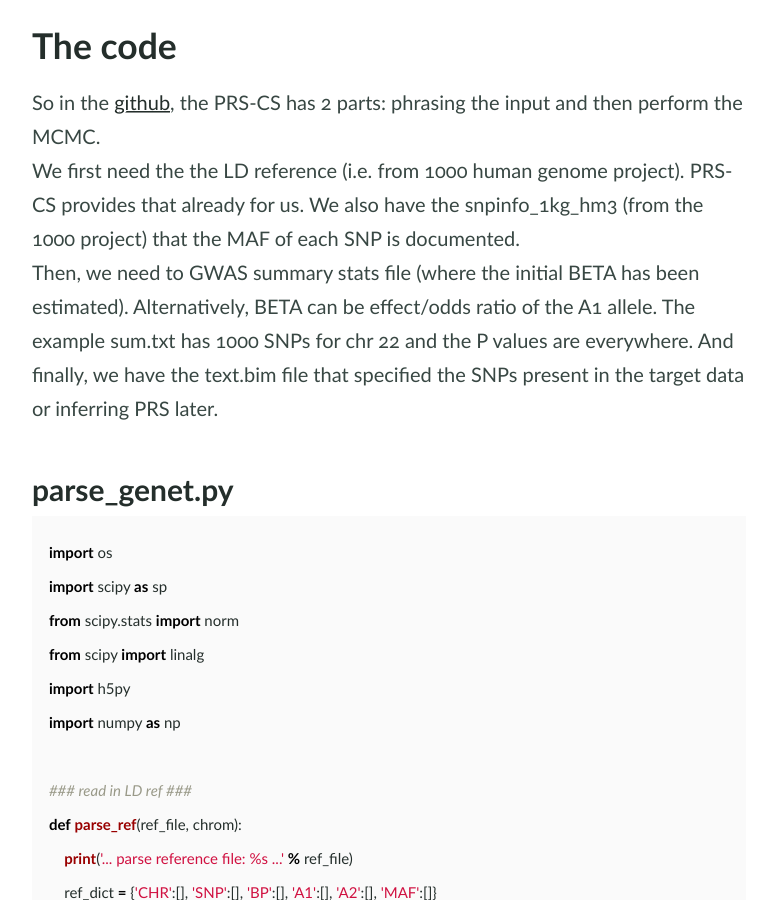
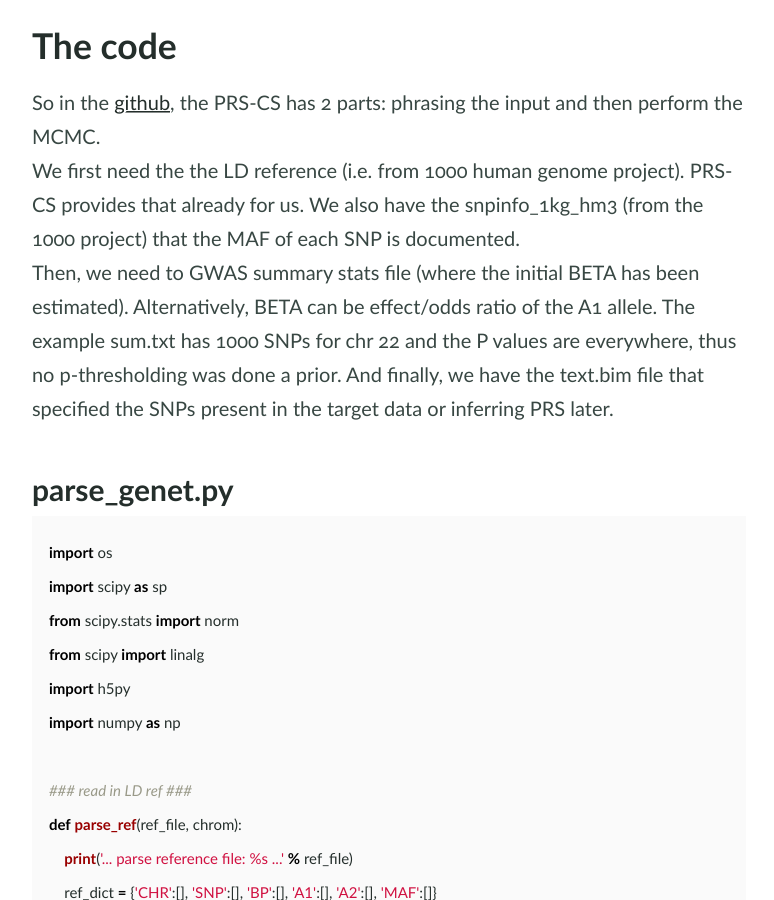
Before and after one commit to AthenACHY/AthenACHY.github.io, a Jekyll site: the page built from _posts/2022-06-02-PRSCS.md, in a window 1280 px wide and 900 px high, scrolled down 2053 px. Shown: the whole window, without its empty margins (251-1025 px from the left). Built offline with Jekyll 4.4.1, drawn with Linux system fonts in a browser that asks for light colours; some of the changed text lies outside the part shown.

Commit message:
Add files via upload

```diff
--- a/_posts/2022-06-02-PRSCS.md
+++ b/_posts/2022-06-02-PRSCS.md
@@ -42,7 +42,7 @@ We first need the the LD reference (i.e. from 1000 human genome project). PRS-CS
 We also have the snpinfo_1kg_hm3 (from the 1000 project) that the MAF of each SNP is documented.
 Then, we need to GWAS summary stats file (where the initial BETA has been estimated).
 Alternatively, BETA can be effect/odds ratio of the A1 allele.
-The example sum.txt has 1000 SNPs for chr 22 and the P values are everywhere.
+The example sum.txt has 1000 SNPs for chr 22 and the P values are everywhere, thus no p-thresholding was done a prior.
 And finally, we have the text.bim file that specified the SNPs present in the target data or inferring PRS later.
 
 ### parse_genet.py
```
Also changed, not shown: other parts of _posts/2022-06-02-PRSCS.md (+1 -1 lines).
